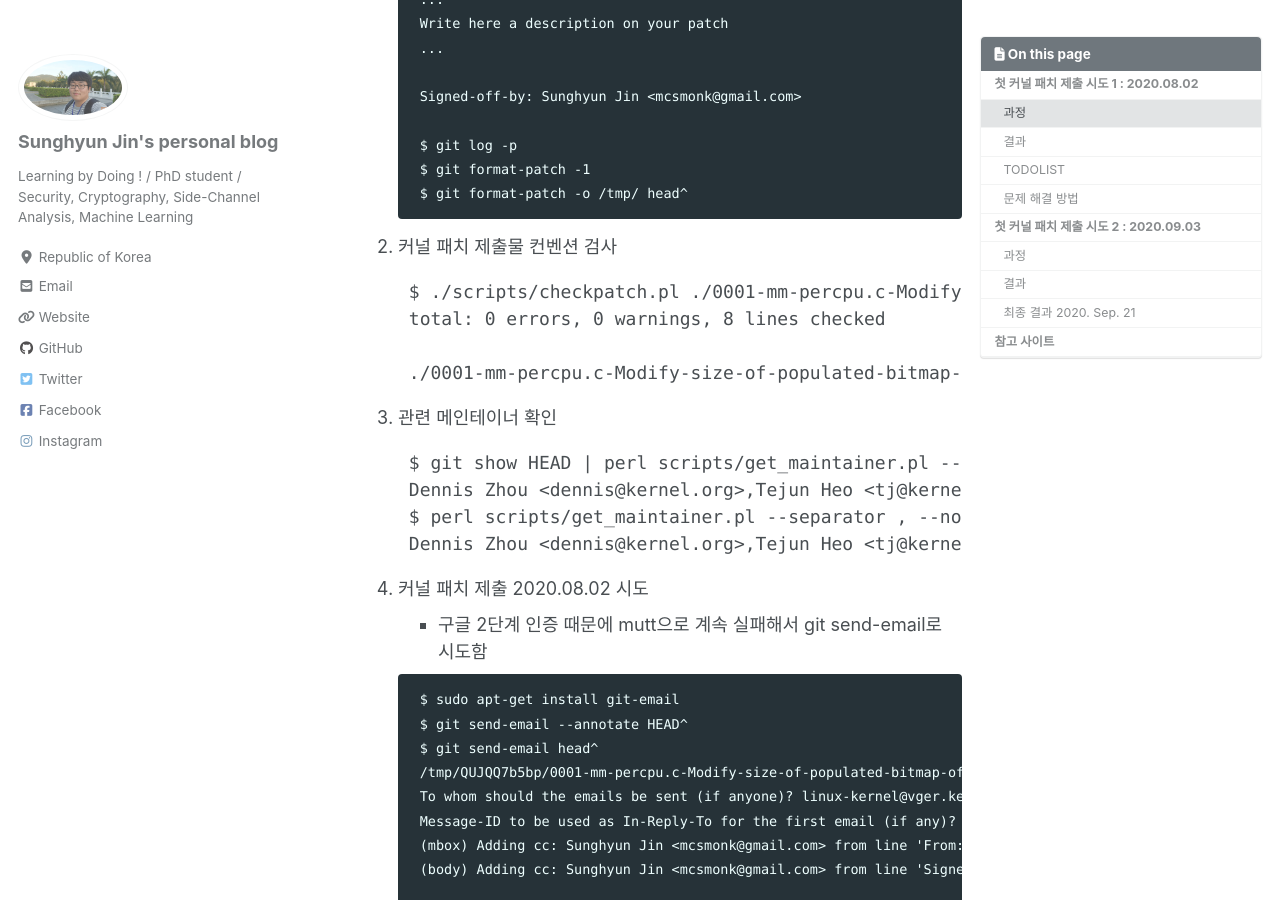
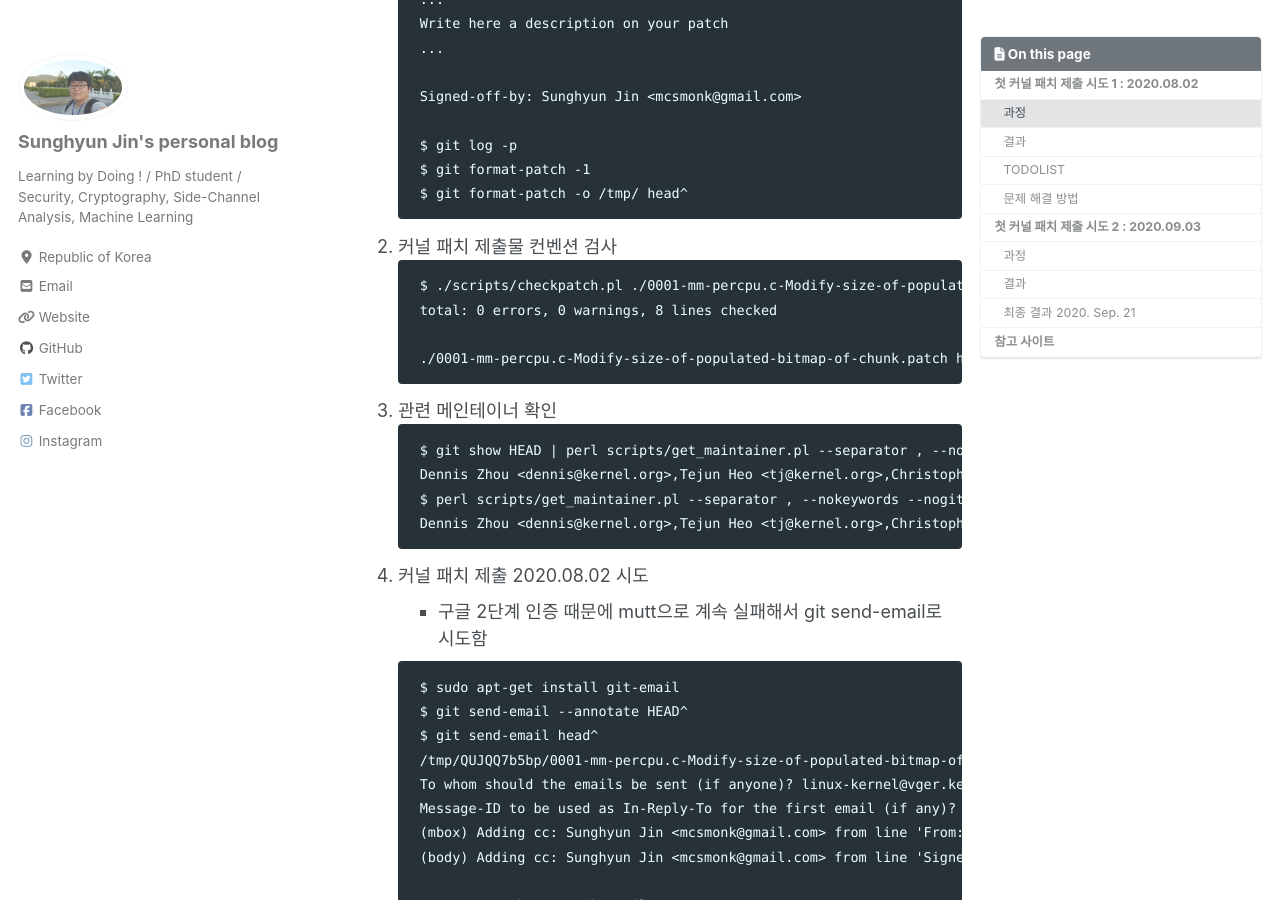
Before and after one commit to mcsmonk/mcsmonk.github.io, a Jekyll site: the page built from _posts/2020-08-02-my 1st linux kernel patch submission.md, in a window 1280 px wide and 900 px high, scrolled down 1232 px. Built offline with Jekyll 4.4.1, drawn with Linux system fonts in a browser that asks for light colours; cached includes are drawn as plain includes; nearby versions of some CDN libraries; comment, search, counter and statistics services are not loaded.

Commit message:
Modify some code part

````diff
--- a/_posts/2020-08-02-my 1st linux kernel patch submission.md
+++ b/_posts/2020-08-02-my 1st linux kernel patch submission.md
@@ -68,14 +68,14 @@ toc_label: "On this page"
         $ git format-patch -o /tmp/ head^
         ```
     2. 커널 패치 제출물 컨벤션 검사
-        ``` BASH
+        ```
         $ ./scripts/checkpatch.pl ./0001-mm-percpu.c-Modify-size-of-populated-bitmap-of-chunk.patch
         total: 0 errors, 0 warnings, 8 lines checked
 
         ./0001-mm-percpu.c-Modify-size-of-populated-bitmap-of-chunk.patch has no obvious style problems and is ready for submission.
         ```
     3. 관련 메인테이너 확인
-        ``` BASH
+        ```
         $ git show HEAD | perl scripts/get_maintainer.pl --separator , --nokeywords --nogit --nogit-fallback --norolestats --nol
         Dennis Zhou <dennis@kernel.org>,Tejun Heo <tj@kernel.org>,Christoph Lameter <cl@linux.com>,Andrew Morton <akpm@linux-foundation.org>
         $ perl scripts/get_maintainer.pl --separator , --nokeywords --nogit --nogit-fallback --norolestats --nol -f ./mm/percpu.c
````
